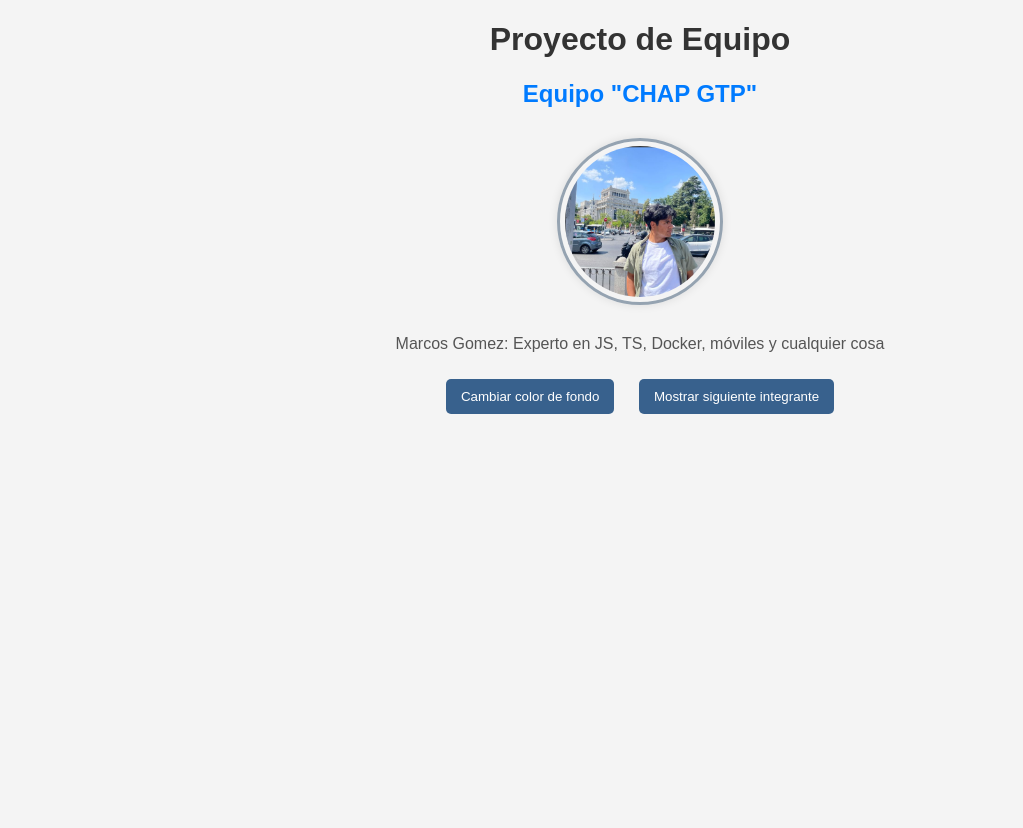
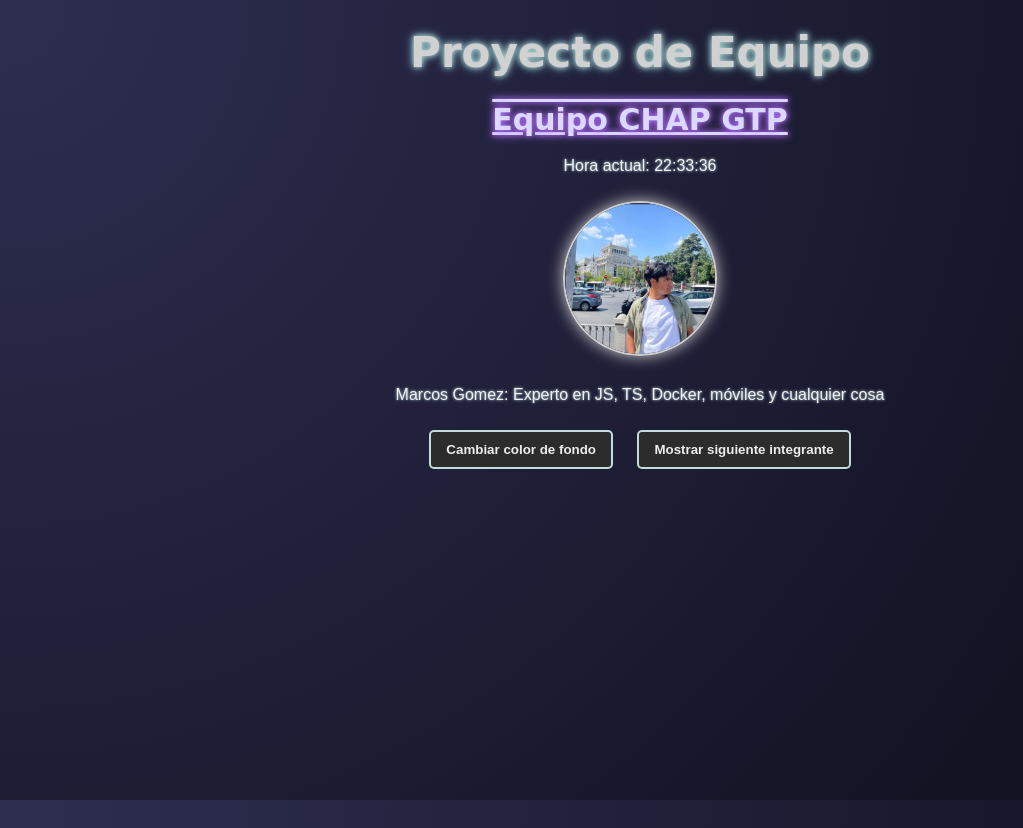
Before and after one commit to Lufture/Practica, a plain HTML site: page index.html in a window 1280 px wide. Shown: the whole page, without its empty margins (0-1023 px from the left). Before the commit the page ends 800 px from the top, so only its background shows below. Drawn offline with Linux system fonts and the light colour scheme; a web font is replaced by a local one.

Commit message:
SPR2: Func. añadidas e interfaz mejorada.

```diff
--- a/index.html
+++ b/index.html
@@ -9,8 +9,10 @@
 </head>
 
 <body>
-    <h1>Proyecto de Equipo</h1>
-    <h2 id="team-name">Equipo "CHAP GTP"</h2>
+    <h1 id="main-title">
+        Proyecto de Equipo</h1>
+    <h2 id="team-name">Equipo CHAP GTP</h2>
+    <p id="current-time"></p> <!-- Hora en vivo -->
 
     <!-- Sección de integrante -->
     <div id="member-section">
--- a/script.js
+++ b/script.js
@@ -1,24 +1,45 @@
-// Seleccionamos el botón por su ID
-// Colores para el fondo
-const colors = ["#f4f4f4", "#ffcccc", "#ccffcc", "#ccccff", "#ffffcc"];
+// Colores para el fondo (manteniendo idea de linterna/neón)
+const colors = [
+    'radial-gradient(circle at top left, #0f0c29, #302b63, #24243e)', // azul oscuro
+    'radial-gradient(circle at top left, #20002c, #744c84ff, #6e48aa)', // morado neón
+    'radial-gradient(circle at top left, #0f2727ff, #203a43, #2c6457ff)', // verde-azul oscuro
+    'radial-gradient(circle at top left, #441521ff, #8f3963ff, #4c2649ff)', // gris-azulado
+    'radial-gradient(circle at top left, #0d0d0dff, #281a2eff, #3a1647ff)'  // clásico azul oscuro
+];
 let colorIndex = 0;
 
-// Datos de los 2 integrantes del equipo
+// Datos de los 2 integrantes
 const members = [
     { photo: "img/marcos.png", desc: "Marcos Gomez: Experto en JS, TS, Docker, móviles y cualquier cosa." },
-    { photo: "img/emiliano.jpg", desc: "Experto en PHP, Python, Java, AWS y MongoDB pero sin ganas de trabajar." }
+    { photo: "img/emiliano.jpg", desc: "Emiliano Val: Experto en PHP, Python, Java, AWS, MongoDB y más." }
 ];
 let memberIndex = 0;
 
 // Botón: cambio de color de fondo
 document.getElementById("colorButton").addEventListener("click", () => {
-    document.body.style.backgroundColor = colors[colorIndex];
+    document.body.style.background = colors[colorIndex];
     colorIndex = (colorIndex + 1) % colors.length;
 });
 
-// Botón: alternar entre los 2 integrantes
-document.getElementById("switchButton").addEventListener("click", () => {
+// Botón: alternar entre los 2 integrantes y cambiar texto
+const switchButton = document.getElementById("switchButton");
+switchButton.addEventListener("click", () => {
     memberIndex = (memberIndex + 1) % members.length;
     document.getElementById("member-photo").src = members[memberIndex].photo;
     document.getElementById("member-desc").textContent = members[memberIndex].desc;
+
+    // Cambiar texto según integrante
+    switchButton.textContent = memberIndex === 0 ? "Mostrar Alumno 2" : "Mostrar Alumno 1";
 });
+
+// Función para mostrar la hora actual en tiempo real
+function updateTime() {
+    const now = new Date();
+    const hours = now.getHours().toString().padStart(2, '0');
+    const minutes = now.getMinutes().toString().padStart(2, '0');
+    const seconds = now.getSeconds().toString().padStart(2, '0');
+    document.getElementById("current-time").textContent = `Hora actual: ${hours}:${minutes}:${seconds}`;
+}
+// Actualiza la hora cada segundo
+setInterval(updateTime, 1000);
+updateTime(); // llamada inicial
--- a/styles.css
+++ b/styles.css
@@ -1,19 +1,47 @@
+@import url('https://fonts.googleapis.com/css2?family=Cormorant+Infant:ital,wght@0,300..700;1,300..700&family=Tilt+Prism&display=swap');
+@import url('https://fonts.googleapis.com/css2?family=Metal+Mania&display=swap');
+@import url('https://fonts.googleapis.com/css2?family=Codystar:wght@300;400&display=swap');
+
 /* Estilos generales */
 body {
-    font-family: Arial, sans-serif;
+    font-family: 'Arial', sans-serif;
     text-align: center;
     margin: 20px;
-    background-color: #f4f4f4;
+    /* Fondo oscuro con efecto de "linterna" */
+    background: radial-gradient(circle at top left, #2e2e51, #0d0d1a);
+    color: #f0f0f0;
+    transition: background 0.5s;
+}
+
+html, body {
+    height: 100%;
+    margin: 0;
+    padding: 0;
 }
 
 /* Títulos */
 h1 {
-    color: #333;
+    color: #d1d1d1;
+    /* Neón cyan */
+    text-shadow: 0 0 5px #abcdcd, 0 0 10px #9cdede;
+}
+
+#main-title {
+    font-family: 'Tilt Prism', cursive;
+    font-size: 42px;
+    font-weight: bold;
+    margin-bottom: 10px;
 }
 
 #team-name {
-    color: #007BFF;
+    color: #dbd9ff;
+    /* Neón rosa */
     margin-bottom: 20px;
+    text-decoration: overline underline;
+    font-family: 'Codystar', cursive;
+    font-size: 30px;
+    font-weight: bold;
+    text-shadow: 0 0 5px #a66eff, 0 0 10px #c36eff;
 }
 
 /* Sección del integrante */
@@ -21,34 +49,43 @@ h1 {
     width: 150px;
     border-radius: 50%;
     margin: 10px 0;
+    border: 2px solid rgb(206, 206, 206);
+    /* borde neón cyan */
+    box-shadow: 0 0 15px rgb(205, 205, 205);
 }
 
-#member-section p {
+#member-section p, #current-time {
     font-size: 16px;
-    color: #555;
-}
-#member-section #member-photo{
-    border: 3px solid #95a3b1;
-    padding: 5px;
-    box-shadow: 0 0 10px rgba(0,0,0,0.1);
-    /* max-width: 200px; */
-    max-height: 200px;
-    object-fit:cover;
-    object-position: top c
+    color: #f0f0f0;
+    text-shadow: 0 0 3px #caeaea;
 }
 
 /* Botones */
 button {
     margin: 10px;
     padding: 10px 15px;
-    background-color:#38618d;
-    border: none;
+    background-color: #2c2c2c;
+    /* oscuro */
+    border: 2px solid #c2dbdb;
+    /* borde neón */
     border-radius: 5px;
-    color: white;
+    color: #ededed;
+    font-weight: bold;
     cursor: pointer;
-    transition: 250ms;
+    transition: 0.3s;
 }
 
 button:hover {
-    background-color: #4c7eb4;
+    background-color: #4d4e4f;
+    /* azul más brillante */
+    box-shadow: 0 0 10px #cacbcb, 0 0 20px #d8dbdb;
 }
+
+#member-section img,
+#member-section p {
+    transition: all 0.5s ease;
+}
+
+button {
+    transition: background-color 0.3s, box-shadow 0.3s, color 0.3s;
+}
```
